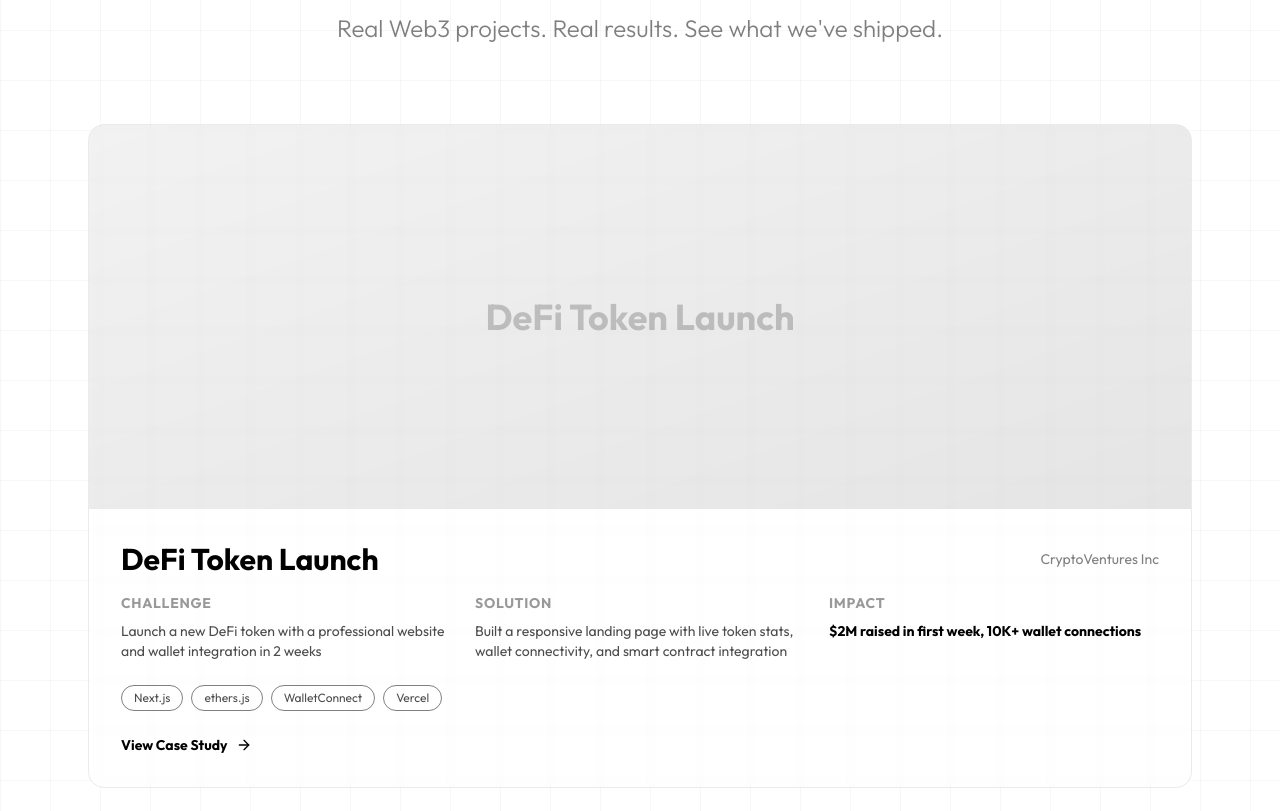
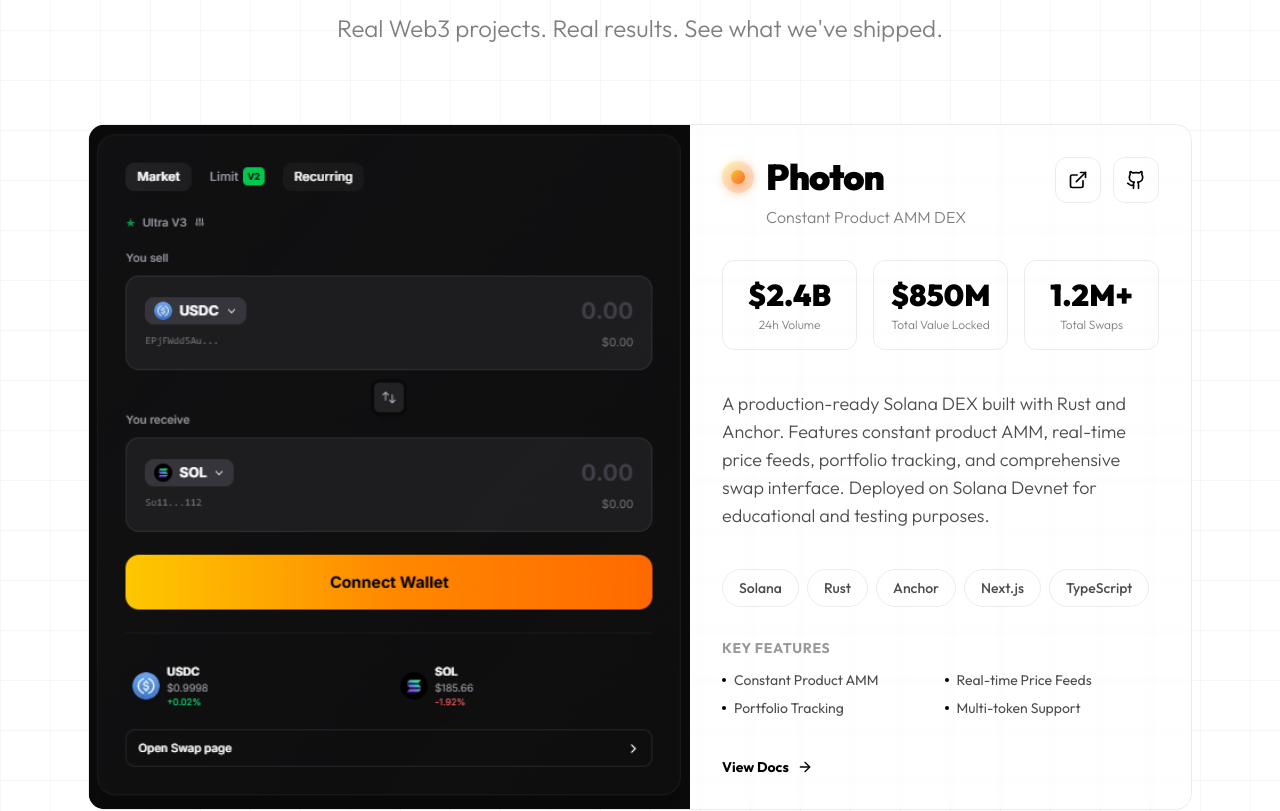
Before and after one commit to chainship/chainship, a Next.js app: page /work in a window 1280 px wide. Shown: the part 220-1031 px from the top of the page. Built offline with nearby package versions, Linux system fonts and the light colour scheme.

Commit message:
works added

```diff
--- a/src/app/work/page.js
+++ b/src/app/work/page.js
@@ -1,44 +1,46 @@
 "use client";
 
-import { ExternalLink, ArrowRight } from "lucide-react";
+import { ExternalLink, ArrowRight, Github } from "lucide-react";
 import Image from "next/image";
+
+// Photon Logo Component
+function PhotonLogo({ size = 'lg' }) {
+  const sizes = {
+    sm: { container: 'w-6 h-6', outer: 'w-6 h-6', inner: 'w-2.5 h-2.5' },
+    md: { container: 'w-8 h-8', outer: 'w-8 h-8', inner: 'w-3.5 h-3.5' },
+    lg: { container: 'w-12 h-12', outer: 'w-12 h-12', inner: 'w-5 h-5' },
+    xl: { container: 'w-16 h-16', outer: 'w-16 h-16', inner: 'w-7 h-7' },
+  };
+
+  const currentSize = sizes[size];
+
+  return (
+    <div className={`${currentSize.container} relative flex items-center justify-center`}>
+      <div className={`${currentSize.outer} absolute rounded-full bg-gradient-to-br from-yellow-400/30 via-orange-400/30 to-orange-500/30 blur-sm animate-pulse`}></div>
+      <div className={`${currentSize.outer} absolute rounded-full bg-gradient-to-br from-yellow-400/20 via-orange-400/20 to-orange-500/20`}></div>
+      <div className={`${currentSize.inner} relative rounded-full bg-gradient-to-br from-yellow-400 via-orange-400 to-orange-500 shadow-lg shadow-orange-500/50`}></div>
+    </div>
+  );
+}
 
 const projects = [
   {
-    title: "DeFi Token Launch",
-    client: "CryptoVentures Inc",
-    challenge: "Launch a new DeFi token with a professional website and wallet integration in 2 weeks",
-    solution: "Built a responsive landing page with live token stats, wallet connectivity, and smart contract integration",
-    impact: "$2M raised in first week, 10K+ wallet connections",
-    tech: ["Next.js", "ethers.js", "WalletConnect", "Vercel"],
-    image: "/placeholder-project1.jpg" // You'll replace with actual images
-  },
-  {
-    title: "NFT Marketplace dApp",
-    client: "ArtChain Studios",
-    challenge: "Create a full-featured NFT marketplace with minting, trading, and royalties",
-    solution: "Developed a complete dApp with IPFS storage, OpenSea integration, and custom smart contracts",
-    impact: "5000+ NFTs minted, $500K trading volume in first month",
-    tech: ["React", "Solidity", "IPFS", "The Graph", "Hardhat"],
-    image: "/placeholder-project2.jpg"
-  },
-  {
-    title: "DAO Governance Platform",
-    client: "BlockGov DAO",
-    challenge: "Build a governance platform for community voting and proposal management",
-    solution: "Full-stack dApp with proposal creation, voting mechanism, and treasury management",
-    impact: "200+ active voters, 10+ proposals executed",
-    tech: ["Next.js", "Snapshot", "Gnosis Safe", "Aragon"],
-    image: "/placeholder-project3.jpg"
-  },
-  {
-    title: "DEX Interface Redesign",
-    client: "SwapProtocol",
-    challenge: "Modern UI/UX for existing DEX smart contracts with multi-chain support",
-    solution: "Clean, intuitive interface with real-time price feeds and cross-chain swaps",
-    impact: "300% increase in daily active users, $10M+ daily volume",
-    tech: ["React", "Web3-React", "1inch API", "TailwindCSS"],
-    image: "/placeholder-project4.jpg"
+    title: "Photon",
+    subtitle: "Constant Product AMM DEX",
+    metrics: [
+      { value: "$2.4B", label: "24h Volume" },
+      { value: "$850M", label: "Total Value Locked" },
+      { value: "1.2M+", label: "Total Swaps" }
+    ],
+    description: "A production-ready Solana DEX built with Rust and Anchor. Features constant product AMM, real-time price feeds, portfolio tracking, and comprehensive swap interface. Deployed on Solana Devnet for educational and testing purposes.",
+    features: ["Constant Product AMM", "Real-time Price Feeds", "Portfolio Tracking", "Multi-token Support"],
+    tech: ["Solana", "Rust", "Anchor", "Next.js", "TypeScript"],
+    image: "/projects/photon-swap.png",
+    imageWidth: 527,
+    imageHeight: 600,
+    logo: true,
+    link: "https://photon-six-flame.vercel.app/",
+    github: "https://github.com/chainship/photon-cp-swap"
   }
 ];
 
@@ -66,64 +68,125 @@
               key={index}
               className="border border-black/[0.08] dark:border-white/[0.08] rounded-2xl overflow-hidden backdrop-blur-sm hover:border-black/20 dark:hover:border-white/20 transition-all"
             >
-              {/* Project Image Placeholder */}
-              <div className="w-full h-64 md:h-96 bg-gradient-to-br from-black/5 to-black/10 dark:from-white/5 dark:to-white/10 flex items-center justify-center">
-                <span className="text-black/20 dark:text-white/20 text-4xl font-bold">
-                  {project.title}
-                </span>
-              </div>
-
-              <div className="p-8">
-                <div className="flex flex-wrap items-center justify-between gap-4 mb-4">
-                  <h3 className="text-2xl sm:text-3xl font-bold text-black dark:text-white">
-                    {project.title}
-                  </h3>
-                  <span className="text-sm text-black/50 dark:text-white/50">
-                    {project.client}
-                  </span>
+              <div className="grid md:grid-cols-[1.2fr_1fr] gap-0">
+                {/* Project Image */}
+                <div className="relative w-full h-full min-h-[500px] md:min-h-[600px] bg-black dark:bg-black overflow-hidden flex items-center justify-center">
+                  <Image
+                    src={project.image}
+                    alt={project.title}
+                    width={project.imageWidth || 1280}
+                    height={project.imageHeight || 1047}
+                    className="w-full h-full object-contain"
+                    quality={100}
+                    priority={index === 0}
+                    unoptimized
+                  />
                 </div>
 
-                <div className="grid md:grid-cols-3 gap-6 mb-6">
-                  <div>
-                    <h4 className="text-sm font-bold uppercase tracking-wider text-black/40 dark:text-white/40 mb-2">
-                      Challenge
-                    </h4>
-                    <p className="text-sm text-black/70 dark:text-white/70">
-                      {project.challenge}
-                    </p>
+              <div className="p-8 flex flex-col justify-between">
+                <div className="flex flex-wrap items-start justify-between gap-4 mb-6">
+                  <div className="flex items-start gap-3">
+                    {project.logo && (
+                      <div className="mt-1">
+                        <PhotonLogo size="md" />
+                      </div>
+                    )}
+                    <div>
+                      <h3 className="text-3xl sm:text-4xl font-black tracking-tight text-black dark:text-white mb-2">
+                        {project.title}
+                      </h3>
+                      {project.subtitle && (
+                        <p className="text-base text-black/50 dark:text-white/50 font-light">
+                          {project.subtitle}
+                        </p>
+                      )}
+                    </div>
                   </div>
-                  <div>
-                    <h4 className="text-sm font-bold uppercase tracking-wider text-black/40 dark:text-white/40 mb-2">
-                      Solution
-                    </h4>
-                    <p className="text-sm text-black/70 dark:text-white/70">
-                      {project.solution}
-                    </p>
-                  </div>
-                  <div>
-                    <h4 className="text-sm font-bold uppercase tracking-wider text-black/40 dark:text-white/40 mb-2">
-                      Impact
-                    </h4>
-                    <p className="text-sm font-bold text-black dark:text-white">
-                      {project.impact}
-                    </p>
+                  <div className="flex gap-3">
+                    {project.link && (
+                      <a
+                        href={project.link}
+                        target="_blank"
+                        rel="noopener noreferrer"
+                        className="p-3 border border-black/[0.08] dark:border-white/[0.08] rounded-xl hover:border-black/20 dark:hover:border-white/20 hover:scale-105 transition-all"
+                      >
+                        <ExternalLink className="w-5 h-5 text-black dark:text-white" />
+                      </a>
+                    )}
+                    {project.github && (
+                      <a
+                        href={project.github}
+                        target="_blank"
+                        rel="noopener noreferrer"
+                        className="p-3 border border-black/[0.08] dark:border-white/[0.08] rounded-xl hover:border-black/20 dark:hover:border-white/20 hover:scale-105 transition-all"
+                      >
+                        <Github className="w-5 h-5 text-black dark:text-white" />
+                      </a>
+                    )}
                   </div>
                 </div>
+
+                {/* Metrics */}
+                {project.metrics && (
+                  <div className="grid grid-cols-3 gap-4 mb-8">
+                    {project.metrics.map((metric, i) => (
+                      <div key={i} className="text-center p-4 border border-black/[0.08] dark:border-white/[0.08] rounded-xl">
+                        <div className="text-2xl sm:text-3xl font-black text-black dark:text-white mb-1">
+                          {metric.value}
+                        </div>
+                        <div className="text-xs text-black/50 dark:text-white/50 font-light">
+                          {metric.label}
+                        </div>
+                      </div>
+                    ))}
+                  </div>
+                )}
+
+                {project.description && (
+                  <p className="text-base sm:text-lg text-black/70 dark:text-white/70 leading-relaxed font-light mb-8">
+                    {project.description}
+                  </p>
+                )}
 
                 <div className="flex flex-wrap gap-2 mb-6">
                   {project.tech.map((tech, i) => (
                     <span
                       key={i}
-                      className="px-3 py-1 text-xs border border-accent rounded-full text-black/70 dark:text-white/70"
+                      className="px-4 py-2 text-sm border border-black/[0.08] dark:border-white/[0.08] rounded-full text-black/70 dark:text-white/70 font-medium"
                     >
                       {tech}
                     </span>
                   ))}
                 </div>
 
-                <button className="flex items-center gap-2 text-sm font-bold text-black dark:text-white hover:gap-3 transition-all">
-                  View Case Study <ArrowRight size={16} />
-                </button>
+                {/* Features */}
+                {project.features && (
+                  <div className="mb-8">
+                    <h4 className="text-sm font-bold uppercase tracking-wider text-black/40 dark:text-white/40 mb-3">
+                      Key Features
+                    </h4>
+                    <div className="grid grid-cols-2 gap-2">
+                      {project.features.map((feature, i) => (
+                        <div key={i} className="flex items-center gap-2 text-sm text-black/70 dark:text-white/70">
+                          <div className="w-1 h-1 rounded-full bg-black dark:bg-white"></div>
+                          {feature}
+                        </div>
+                      ))}
+                    </div>
+                  </div>
+                )}
+
+                {project.link && (
+                  <a
+                    href={`${project.link}/docs`}
+                    target="_blank"
+                    rel="noopener noreferrer"
+                    className="flex items-center gap-2 text-sm font-bold text-black dark:text-white hover:gap-3 transition-all"
+                  >
+                    View Docs <ArrowRight size={16} />
+                  </a>
+                )}
+              </div>
               </div>
             </div>
           ))}
```
Also changed, not shown: public/projects/photon-swap.png (added), public/projects/photon.jpg (added).
